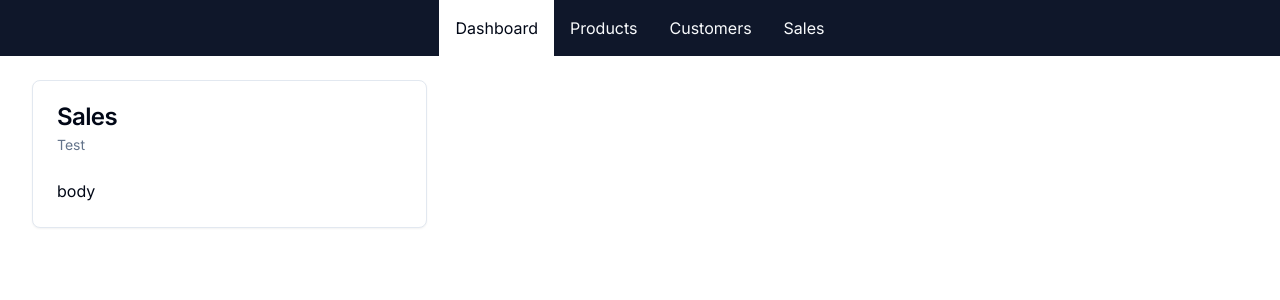
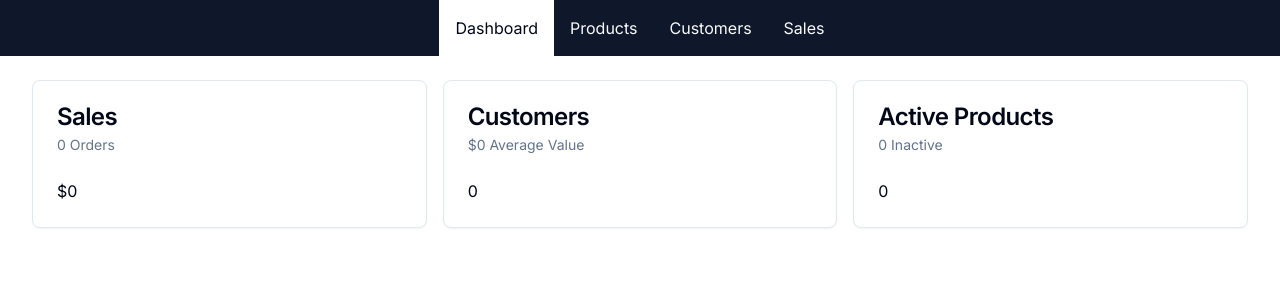
Before and after one commit to TomC13K/estore-nextjs, a Next.js app: page /admin in a window 1280 px wide. Shown: the top 300 px of the page. Built offline with nearby package versions, Linux system fonts and the light colour scheme; no server answers; the database is empty.

Commit message:
currency formatter and getters for data from db added

```diff
--- a/src/app/admin/page.tsx
+++ b/src/app/admin/page.tsx
@@ -5,15 +5,84 @@
   CardHeader,
   CardTitle,
 } from "@/src/components/ui/card";
+import db from "@/src/db/db";
+import { formatCurrency, formatNumber } from "../../lib/formatters";
 
-function getSalesData() {
+async function getSalesData() {
+  const data = await db.order.aggregate({
+    _sum: { pricePaidInCents: true },
+    _count: true,
+  });
 
+  return {
+    amount: (data._sum.pricePaidInCents || 0) / 100,
+    numberOfSales: data._count,
+  };
 }
 
-export default function AdminDashboard() {
+async function getUserData() {
+  // 2 awaits are slow so better to have promise
+
+  // const userCount = await db.user.count()
+  // const orderData = await db.order.aggregate({
+  //   _sum: {pricePaidInCents: true},
+  // })
+
+  const [userCount, orderData] = await Promise.all([
+    db.user.count(),
+    db.order.aggregate({
+      _sum: { pricePaidInCents: true },
+    }),
+  ]);
+
+  return {
+    userCount,
+    averaValuePerUSer:
+      userCount === 0 ? 0 : (orderData._sum.pricePaidInCents || 0) / userCount /100,
+  };
+}
+
+async function getProductData() {
+  // db.product.count({where: {isAvailableForPurchase: true}})
+  // db.product.count({where: {isAvailableForPurchase: false}})
+
+  const [activeCount, inactiveCount ] = await Promise.all([
+    db.product.count({where: {isAvailableForPurchase: true}}),
+    db.product.count({where: {isAvailableForPurchase: false}})
+  ]);
+
+  return {activeCount, inactiveCount}
+}
+
+export default async function AdminDashboard() {
+  // again use Promise for better performance, rather than 2x await
+  // const salesData = await getSalesData();
+  // const userData = await getUserData();
+
+  const [ salesData, userData, productData ] = await Promise.all([
+    getSalesData(),
+    getUserData(),
+    getProductData()
+  ]);
+
   return (
     <div className="grid grid-cols-1 md:grid-cols-2 lg:grid-cols-3 gap-4">
-      <DashboardCard title="Sales" subtitle="Test" body="body" />
+      <DashboardCard
+        title="Sales"
+        subtitle={`${formatNumber(salesData.numberOfSales)} Orders`}
+        body={formatCurrency(salesData.amount)}
+      />
+      <DashboardCard
+        title="Customers"
+        subtitle={`${formatCurrency(userData.averaValuePerUSer)} Average Value`}
+        body={formatNumber(userData.userCount)}
+      />
+
+      <DashboardCard
+        title="Active Products"
+        subtitle={`${formatNumber(productData.inactiveCount)} Inactive`}
+        body={formatNumber(productData.activeCount)}
+      />
     </div>
   );
 }
--- /dev/null
+++ b/src/lib/formatters.ts
@@ -0,0 +1,15 @@
+const CURRENCY_FORMATTER = new Intl.NumberFormat("en-US", {
+  currency: "USD",
+  style: "currency",
+  minimumFractionDigits: 0,
+});
+
+export function formatCurrency(amount: number) {
+  return CURRENCY_FORMATTER.format(amount);
+}
+
+const NUMBER_FORMATTER = new Intl.NumberFormat("en-US");
+
+export function formatNumber(number: number) {
+  return NUMBER_FORMATTER.format(number);
+}
```
